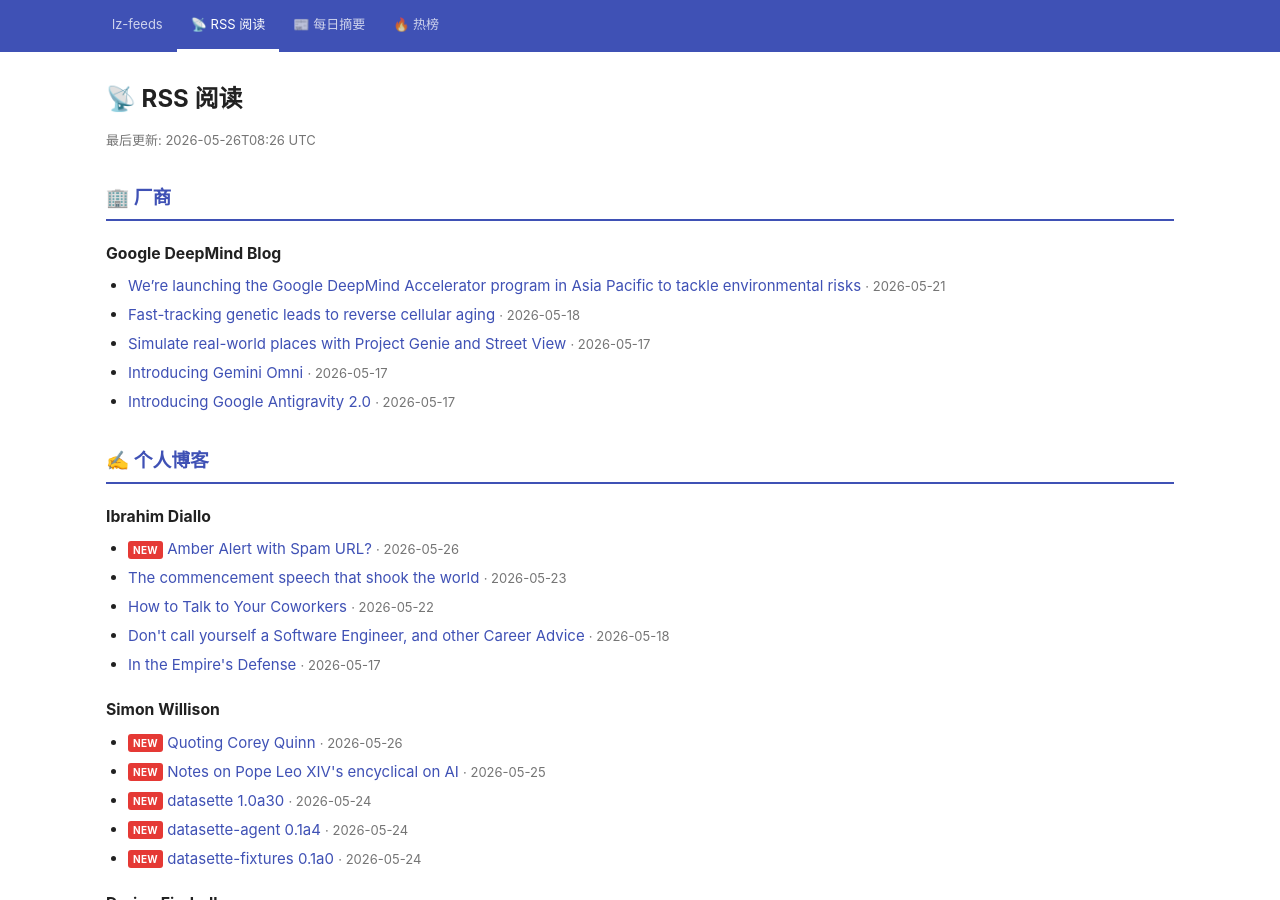
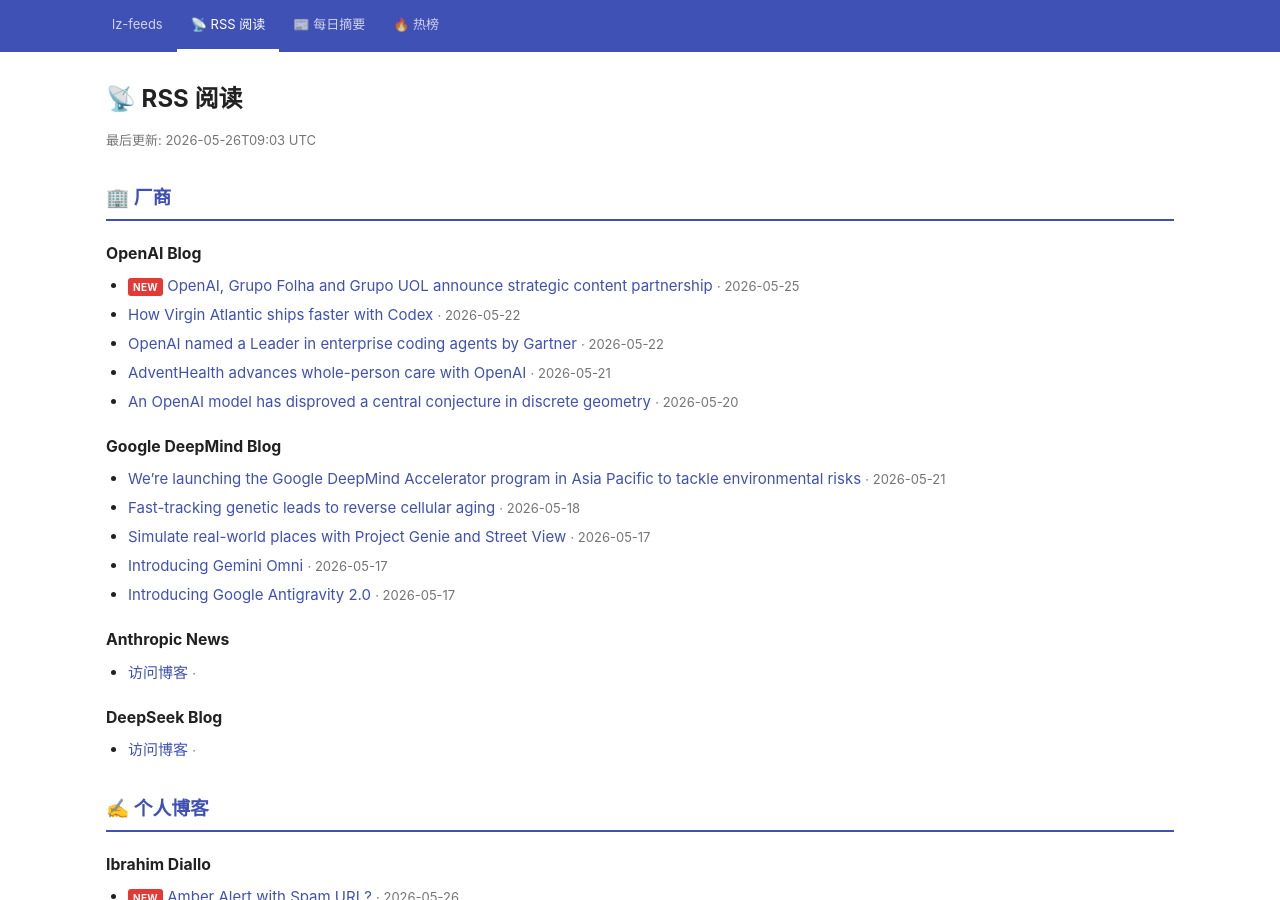
Before and after one commit to lizhang0101/lz-feeds, a Jekyll site: the page built from reader/index.html, in a window 1280 px wide and 900 px high. Built offline with Jekyll 4.4.1, drawn with Linux system fonts in a browser that asks for light colours; some of the changed text lies outside the part shown.

Commit message:
fix: vendor sources in reader
- OpenAI Blog: switch type web → rss (has official feed)
- Anthropic News: switch type web → link (JS-rendered, no RSS)
- DeepSeek Blog: switch type web → link (JS-rendered, no RSS)
- fetch_feeds.py: add type:link support (static entry, no fetch);
  fix web sources reader_entries to show all current links, not just
  new ones (is_new flag marks uncached entries)

Co-Authored-By: Claude Sonnet 4.6 <noreply@anthropic.com>

```diff
--- a/_data/latest_entries.json
+++ b/_data/latest_entries.json
@@ -1,5 +1,5 @@
 {
-  "fetched_at": "2026-05-26T08:26:56.222368+00:00",
+  "fetched_at": "2026-05-26T09:03:21.461972+00:00",
   "sources": [
     {
       "name": "Ibrahim Diallo",
@@ -187,6 +187,44 @@
           "title": "Book Review: Terrible Worlds: Destinations by Adrian Tchaikovsky ★★★★★",
           "link": "https://shkspr.mobi/blog/2026/05/book-review-terrible-worlds-destinations-by-adrian-tchaikovsky/",
           "parsed_date": "2026-05-19T11:34:17+00:00",
+          "is_new": false
+        }
+      ]
+    },
+    {
+      "name": "OpenAI Blog",
+      "category": "AI Research",
+      "group": "vendor",
+      "latest_date": "2026-05-25T00:00:00+00:00",
+      "entries": [
+        {
+          "title": "OpenAI, Grupo Folha and Grupo UOL announce strategic content partnership",
+          "link": "https://openai.com/index/grupo-folha-grupo-uol-partnership",
+          "parsed_date": "2026-05-25T00:00:00+00:00",
+          "is_new": true
+        },
+        {
+          "title": "How Virgin Atlantic ships faster with Codex",
+          "link": "https://openai.com/index/virgin-atlantic",
+          "parsed_date": "2026-05-22T00:00:00+00:00",
+          "is_new": false
+        },
+        {
+          "title": "OpenAI named a Leader in enterprise coding agents by Gartner",
+          "link": "https://openai.com/index/gartner-2026-agentic-coding-leader",
+          "parsed_date": "2026-05-22T00:00:00+00:00",
+          "is_new": false
+        },
+        {
+          "title": "AdventHealth advances whole-person care with OpenAI",
+          "link": "https://openai.com/index/adventhealth",
+          "parsed_date": "2026-05-21T12:00:00+00:00",
+          "is_new": false
+        },
+        {
+          "title": "An OpenAI model has disproved a central conjecture in discrete geometry",
+          "link": "https://openai.com/index/model-disproves-discrete-geometry-conjecture",
+          "parsed_date": "2026-05-20T00:00:00+00:00",
           "is_new": false
         }
       ]
@@ -876,6 +914,44 @@
       ]
     },
     {
+      "name": "Matt Shumer",
+      "category": "AI",
+      "group": "blog",
+      "latest_date": "",
+      "entries": [
+        {
+          "title": "The Ultimate Guide to Prompting AI Agents",
+          "link": "https://shumer.dev/prompting-ai-agents",
+          "parsed_date": "",
+          "is_new": false
+        },
+        {
+          "title": "My GPT-5.5 Review: A Big Upgrade That Doesn't Always Feel Like One",
+          "link": "https://shumer.dev/gpt55review",
+          "parsed_date": "",
+          "is_new": false
+        },
+        {
+          "title": "Something Big Is Happening",
+          "link": "https://shumer.dev/something-big-is-happening",
+          "parsed_date": "",
+          "is_new": false
+        },
+        {
+          "title": "My GPT-5.3-Codex Review: Full Autonomy Has Arrived",
+          "link": "https://shumer.dev/gpt53-codex-review",
+          "parsed_date": "",
+          "is_new": false
+        },
+        {
+          "title": "GPT-5.2 Pro Deep Dive: I Can't Live Without It",
+          "link": "https://shumer.dev/gpt52prodeepdive",
+          "parsed_date": "",
+          "is_new": false
+        }
+      ]
+    },
+    {
       "name": "Paul Graham",
       "category": "Startups & Essays",
       "group": "blog",
@@ -912,6 +988,34 @@
           "is_new": false
         }
       ]
+    },
+    {
+      "name": "Anthropic News",
+      "category": "AI Research",
+      "group": "vendor",
+      "latest_date": "",
+      "entries": [
+        {
+          "title": "访问博客",
+          "link": "https://www.anthropic.com/news",
+          "parsed_date": "",
+          "is_new": false
+        }
+      ]
+    },
+    {
+      "name": "DeepSeek Blog",
+      "category": "AI Research",
+      "group": "vendor",
+      "latest_date": "",
+      "entries": [
+        {
+          "title": "访问博客",
+          "link": "https://deepseek.ai/blog/",
+          "parsed_date": "",
+          "is_new": false
+        }
+      ]
     }
   ]
 }
```
Also changed, not shown: scripts/fetch_feeds.py (+11 -1 lines), sources.yaml (+6 -6 lines).
